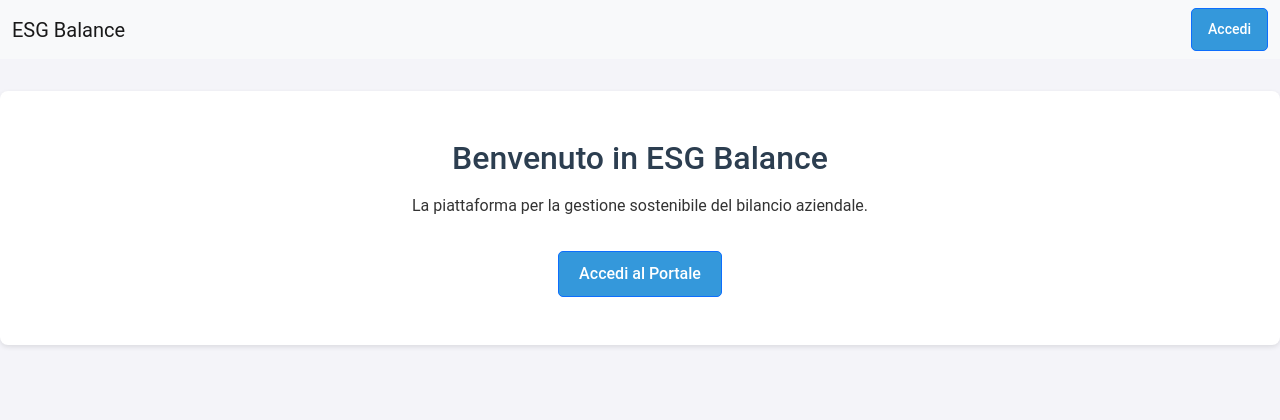
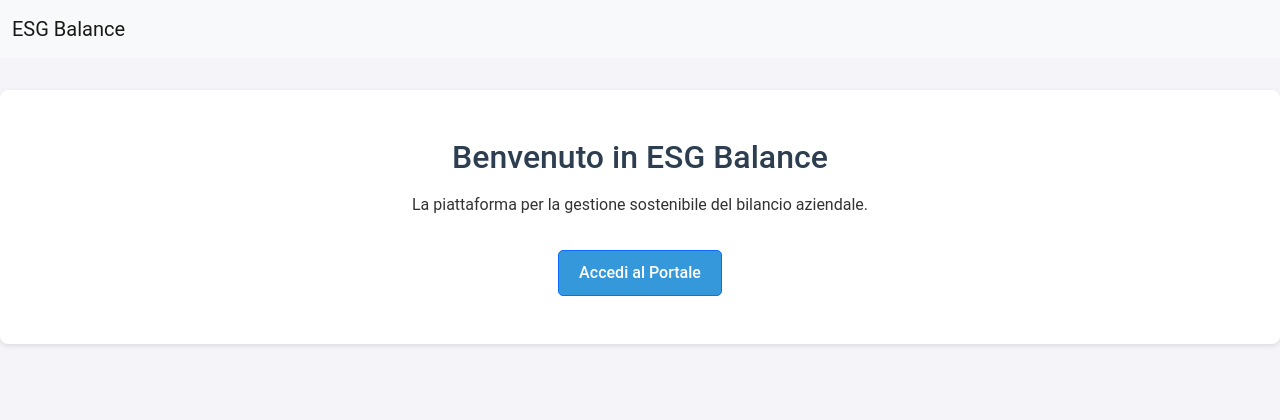
Before and after one commit to EmanueleLippi/Progetto_BDD_LPC, a PHP site: page / in a window 1280 px wide. Shown: the top 420 px of the page. Run offline with PHP 8.4, Linux system fonts and the light colour scheme.

Commit message:
modifica header

```diff
--- a/public/views/header.php
+++ b/public/views/header.php
@@ -31,10 +31,6 @@ if (session_status() !== PHP_SESSION_ACTIVE) {
                         <li class="nav-item">
                             <a class="nav-link btn btn-danger text-white btn-sm" href="/views/logout.php">Esci</a>
                         </li>
-                    <?php else: ?>
-                        <li class="nav-item">
-                            <a class="nav-link btn btn-primary text-white btn-sm px-3" href="/views/login.php">Accedi</a>
-                        </li>
                     <?php endif; ?>
 
                 </ul>
```
